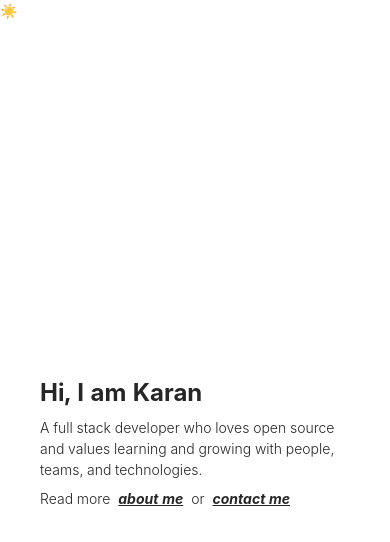
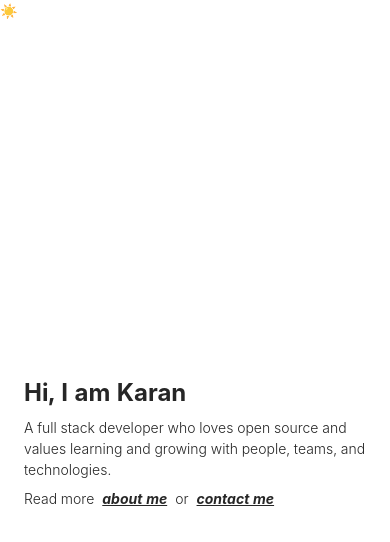
Before and after one commit to karanpratapsingh/portfolio, a Next.js app: page / in a window 390 px wide. Shown: the top 542 px of the page. Built offline with nearby package versions, Linux system fonts and the light colour scheme; no server answers.

Commit message:
refactor: banner

```diff
--- a/components/Banner.tsx
+++ b/components/Banner.tsx
@@ -2,10 +2,7 @@ import config from '../config';
 
 function Banner(): React.ReactElement {
   return (
-    <div
-      className='flex flex-col flex-1 justify-center py-10 px-10'
-      style={{ height: '100vh' }}
-    >
+    <div className='h-screen flex flex-col flex-1 justify-center px-6 lg:px-10  py-10' >
       <h1 className='text-2xl lg:text-6xl font-bold'>Hi, I am {config.name}</h1>
       <p className='mt-2 lg:text-2xl font-light'>{config.intro}</p>
       <p className='mt-2 lg:text-2xl font-light'>
@@ -18,7 +15,7 @@ function Banner(): React.ReactElement {
           contact me
         </span>
       </p>
-    </div>
+    </div >
   );
 }
 
```
